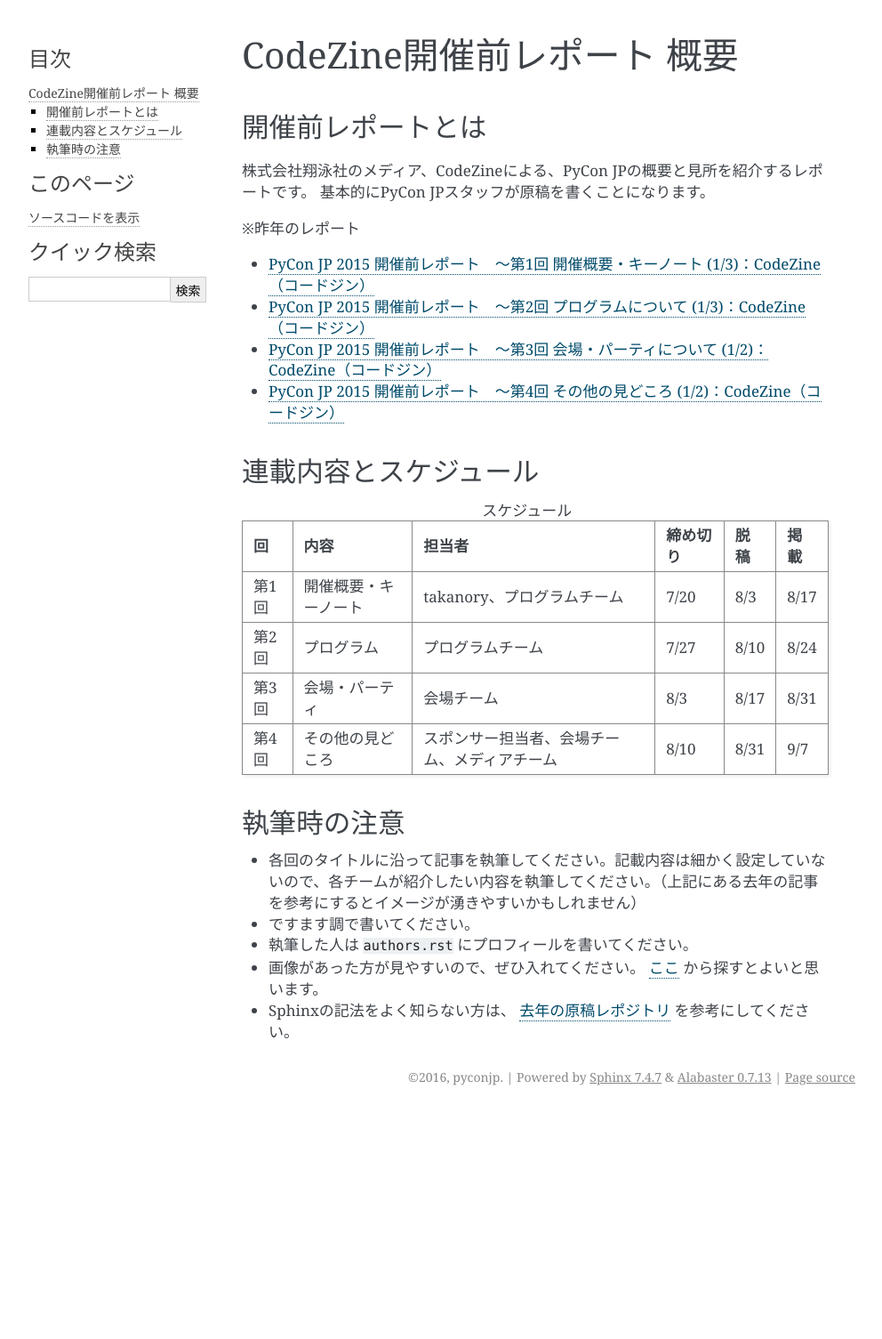
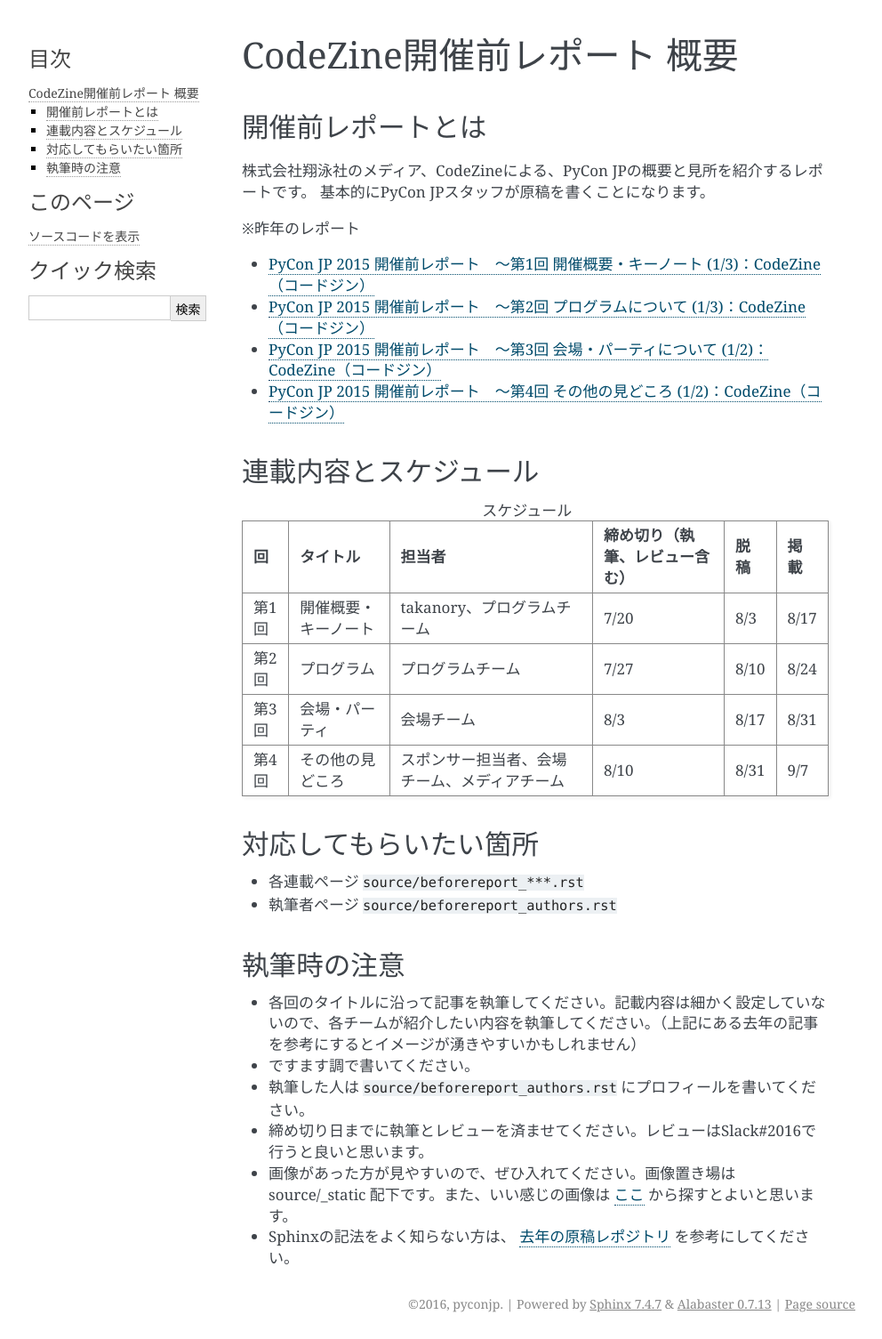
Before and after one commit to pyconjp/shoeisha2016, a Sphinx documentation site: the page built from source/beforereport_summary.rst, in a window 1280 px wide. Shown: the whole page at 89% size, without its empty margins (148-1140 px from the left). Built offline with Sphinx 7.4.7, drawn with Linux system fonts in a browser that asks for light colours; before the commit the page ends 1250 px from its top, so only the background shows below that.

Commit message:
add comment

```diff
--- a/source/authors.rst
+++ /dev/null
@@ -1,3 +0,0 @@
-================================
-著者
-================================
--- a/source/01_pyconjp.rst
+++ b/source/beforereport_01_pyconjp.rst
@@ -1,3 +1,9 @@
 ================================
 第1回 開催概要・キーノート
 ================================
+
+タイトル
+==========
+
+タイトル
+----------
--- a/source/02_program.rst
+++ b/source/beforereport_02_program.rst
@@ -1,3 +1,9 @@
 ================================
 第2回 プログラムについて
 ================================
+
+タイトル
+==========
+
+タイトル
+----------
--- a/source/03_venue.rst
+++ b/source/beforereport_03_venue.rst
@@ -1,3 +1,9 @@
 ================================
 第3回 会場・パーティーについて
 ================================
+
+タイトル
+==========
+
+タイトル
+----------
--- a/source/04_others.rst
+++ b/source/beforereport_04_others.rst
@@ -1,3 +1,9 @@
 ================================
 第4回 その他の見どころ
 ================================
+
+タイトル
+==========
+
+タイトル
+----------
--- a/source/summary.rst
+++ b/source/beforereport_summary.rst
@@ -22,9 +22,9 @@ CodeZine開催前レポート 概要
    :header-rows: 1
 
    * - 回
-     - 内容
+     - タイトル
      - 担当者
-     - 締め切り
+     - 締め切り（執筆、レビュー含む）
      - 脱稿
      - 掲載
    * - 第1回
@@ -52,11 +52,18 @@ CodeZine開催前レポート 概要
      - 8/31
      - 9/7
 
+対応してもらいたい箇所
+========================
+
+- 各連載ページ ``source/beforereport_***.rst``
+- 執筆者ページ ``source/beforereport_authors.rst``
+
 執筆時の注意
 ===============
 
 - 各回のタイトルに沿って記事を執筆してください。記載内容は細かく設定していないので、各チームが紹介したい内容を執筆してください。（上記にある去年の記事を参考にするとイメージが湧きやすいかもしれません）
 - ですます調で書いてください。
-- 執筆した人は ``authors.rst`` にプロフィールを書いてください。
-- 画像があった方が見やすいので、ぜひ入れてください。 `ここ <https://www.flickr.com/photos/pyconjp/albums/with/72157647111767068>`_ から探すとよいと思います。
+- 執筆した人は ``source/beforereport_authors.rst`` にプロフィールを書いてください。
+- 締め切り日までに執筆とレビューを済ませてください。レビューはSlack#2016で行うと良いと思います。
+- 画像があった方が見やすいので、ぜひ入れてください。画像置き場は source/_static 配下です。また、いい感じの画像は `ここ <https://www.flickr.com/photos/pyconjp/albums/with/72157647111767068>`_ から探すとよいと思います。
 - Sphinxの記法をよく知らない方は、 `去年の原稿レポジトリ <https://bitbucket.org/pyconjp/reports2015/src/625ca3c32bd8?at=default>`_ を参考にしてください。
```
Also changed, not shown: source/beforereport_authors.rst (added, +33 -0 lines), source/index.rst (+6 -6 lines), source/_static/beforereport_authors/kurokuri.jpg (added).
